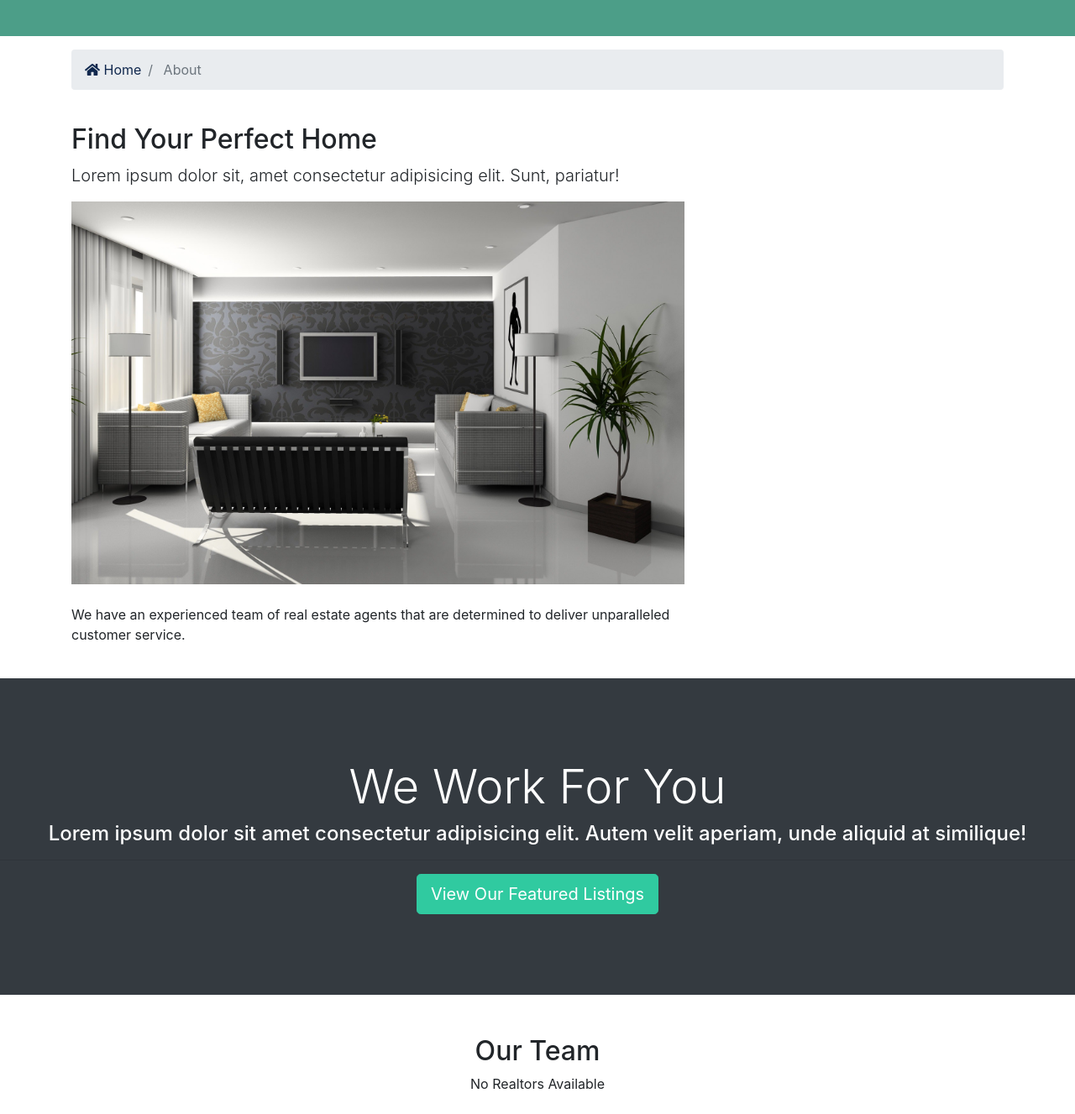
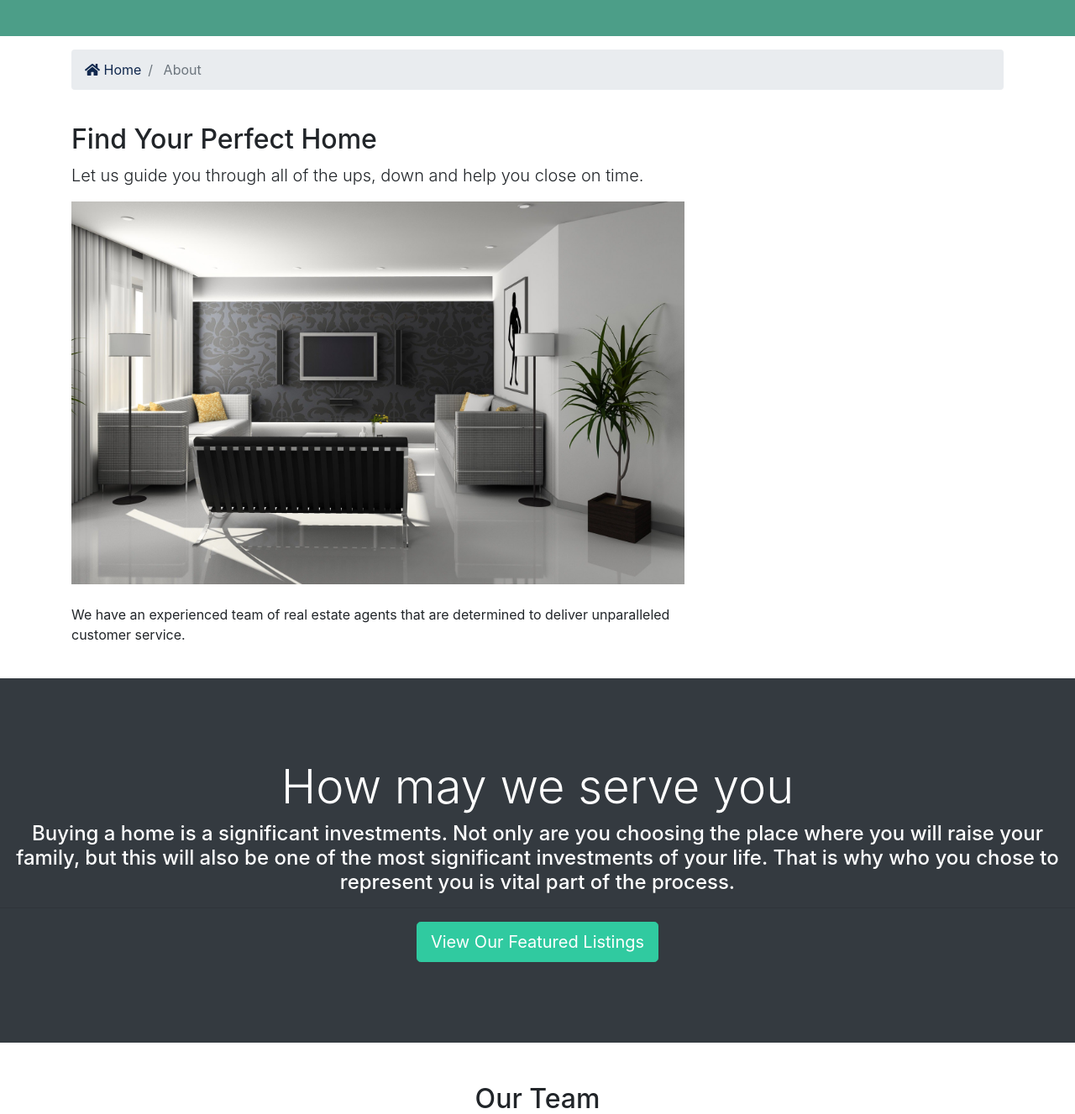
Before and after one commit to wchandler2018/Django-Python-Real-Estate-App, a Django app: page /about in a window 1280 px wide. Shown: the part 364-1691 px from the top of the page at 84% size. Run offline with Django 3.2, Linux system fonts and the light colour scheme; data that the repository does not hold is empty; some libraries are stand-ins or nearby versions.

Commit message:
added a requirements txt file

```diff
--- a/templates/pages/about.html
+++ b/templates/pages/about.html
@@ -36,7 +36,7 @@
           <div class="row">
             <div class="col-md-8">
               <h2>Find Your Perfect Home</h2>
-              <p class="lead">Lorem ipsum dolor sit, amet consectetur adipisicing elit. Sunt, pariatur!</p>
+              <p class="lead">Let us guide you through all of the ups, down and help you close on time.</p>
               <img src="{% static 'img/about.jpg' %}" alt="">
               <p class="mt-4">We have an experienced team of real estate agents that are determined to deliver unparalleled customer service.</p>
             </div>
@@ -61,8 +61,11 @@
 
       <!-- Work -->
       <section id="work" class="bg-dark text-white text-center">
-        <h2 class="display-4">We Work For You</h2>
-        <h4>Lorem ipsum dolor sit amet consectetur adipisicing elit. Autem velit aperiam, unde aliquid at similique!</h4>
+        <h2 class="display-4">How may we serve you</h2>
+        <h4>Buying a home is a significant investments. Not only are you choosing the place
+          where you will raise your family, but this will also be one of the most
+          significant investments of your life. That is why who you chose to represent you is
+          vital part of the process.</h4>
         <hr>
         <a href="listings.html" class="btn btn-secondary text-white btn-lg">View Our Featured Listings</a>
       </section>
```
Also changed, not shown: requirements.txt (added, +7 -0 lines).
